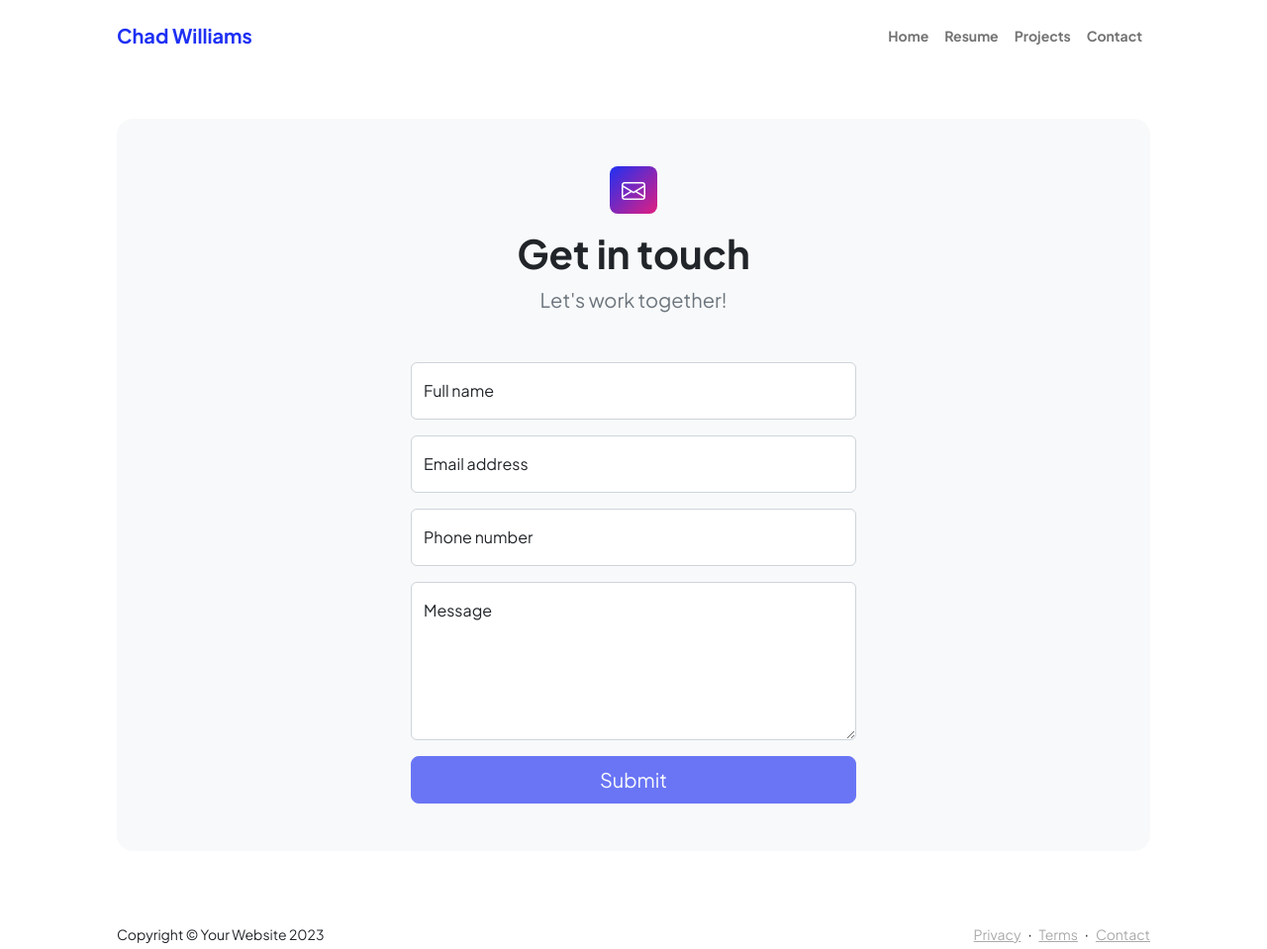
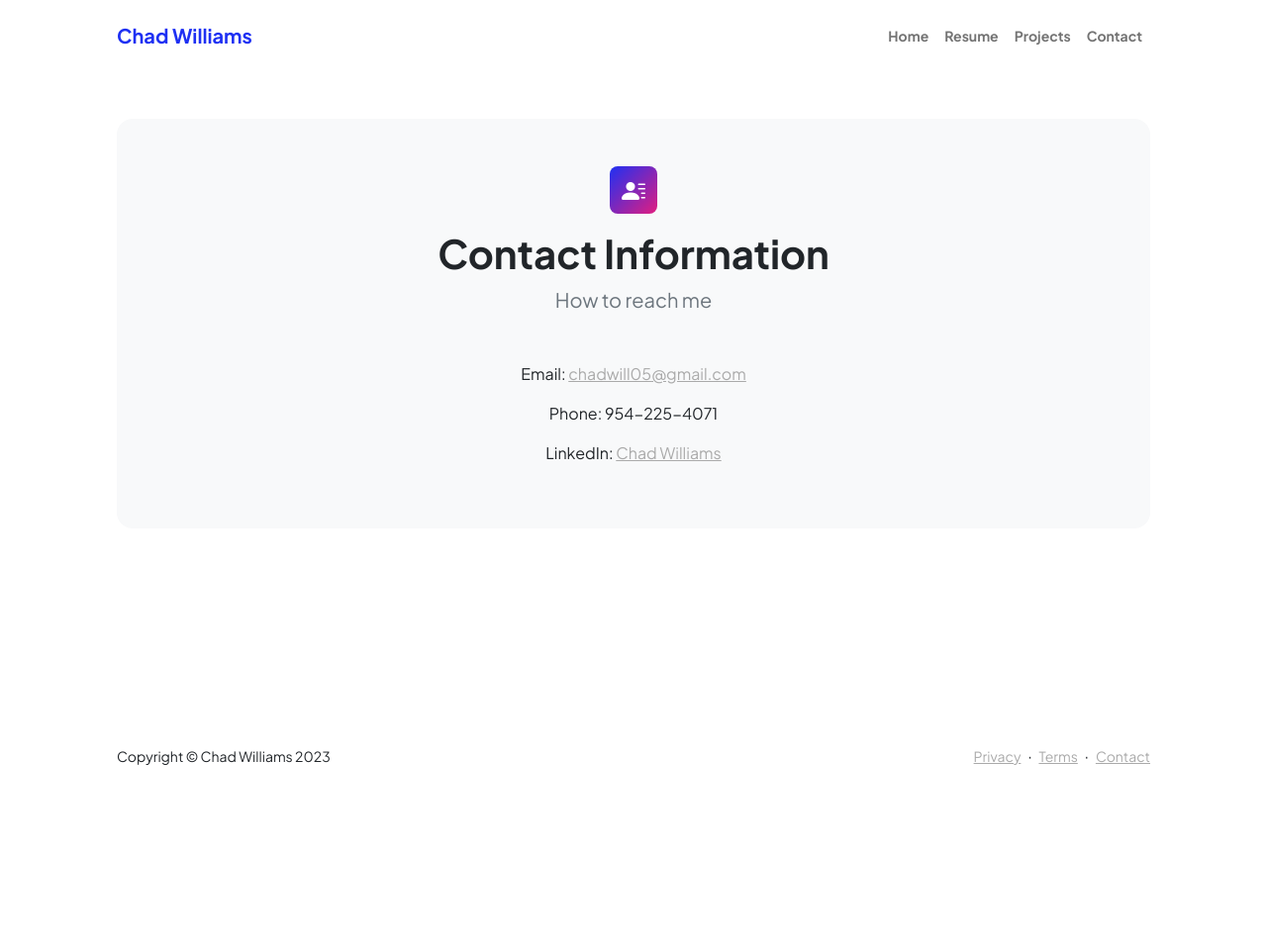
Before and after one commit to chadwill05/main_data_portfolio, a plain HTML site: page templates/contact.html in a window 1280 px wide. Shown: the whole page at 99% size. After the commit the page ends 800 px from the top, so only its background shows below. Drawn offline with nearby package versions, Linux system fonts and the light colour scheme; files that its build step writes are made by us from their sources; files whose address does not match are found by name.

Commit message:
updated contact page

```diff
--- a/templates/contact.html
+++ b/templates/contact.html
@@ -3,9 +3,9 @@
 <head>
     <meta charset="utf-8" />
     <meta name="viewport" content="width=device-width, initial-scale=1, shrink-to-fit=no" />
-        <meta name="description" content />
-        <meta name="author" content />
-        <title>Modern Business - Start Bootstrap Template</title>
+    <meta name="description" content="" />
+    <meta name="author" content="" />
+    <title>Contact - Chad Williams</title>
     <!-- Favicon-->
     <link rel="icon" type="image/x-icon" href="assets/favicon.ico" />
     <!-- Custom Google font-->
@@ -34,71 +34,24 @@
                 </div>
             </div>
         </nav>
+
         <!-- Page content-->
         <section class="py-5">
             <div class="container px-5">
-                    <!-- Contact form-->
+                <!-- Contact information-->
                 <div class="bg-light rounded-4 py-5 px-4 px-md-5">
                     <div class="text-center mb-5">
-                            <div class="feature bg-primary bg-gradient-primary-to-secondary text-white rounded-3 mb-3"><i class="bi bi-envelope"></i></div>
-                            <h1 class="fw-bolder">Get in touch</h1>
-                            <p class="lead fw-normal text-muted mb-0">Let's work together!</p>
+                        <div class="feature bg-primary bg-gradient-primary-to-secondary text-white rounded-3 mb-3"><i class="bi bi-person-lines-fill"></i></div>
+                        <h1 class="fw-bolder">Contact Information</h1>
+                        <p class="lead fw-normal text-muted mb-0">How to reach me</p>
                     </div>
                     <div class="row gx-5 justify-content-center">
                         <div class="col-lg-8 col-xl-6">
-                                <!-- * * * * * * * * * * * * * * *-->
-                                <!-- * * SB Forms Contact Form * *-->
-                                <!-- * * * * * * * * * * * * * * *-->
-                                <!-- This form is pre-integrated with SB Forms.-->
-                                <!-- To make this form functional, sign up at-->
-                                <!-- https://startbootstrap.com/solution/contact-forms-->
-                                <!-- to get an API token!-->
-                                <form id="contactForm" data-sb-form-api-token="API_TOKEN">
-                                    <!-- Name input-->
-                                    <div class="form-floating mb-3">
-                                        <input class="form-control" id="name" type="text" placeholder="Enter your name..." data-sb-validations="required" />
-                                        <label for="name">Full name</label>
-                                        <div class="invalid-feedback" data-sb-feedback="name:required">A name is required.</div>
+                            <div class="text-center">
+                                <p>Email: <a href="mailto:chadwill05@gmail.com">chadwill05@gmail.com</a></p>
+                                <p>Phone: 954-225-4071</p>
+                                <p>LinkedIn: <a href="https://www.linkedin.com/in/chad-williams5/" target="_blank">Chad Williams</a></p>
                             </div>
-                                    <!-- Email address input-->
-                                    <div class="form-floating mb-3">
-                                        <input class="form-control" id="email" type="email" placeholder="name@example.com" data-sb-validations="required,email" />
-                                        <label for="email">Email address</label>
-                                        <div class="invalid-feedback" data-sb-feedback="email:required">An email is required.</div>
-                                        <div class="invalid-feedback" data-sb-feedback="email:email">Email is not valid.</div>
-                                    </div>
-                                    <!-- Phone number input-->
-                                    <div class="form-floating mb-3">
-                                        <input class="form-control" id="phone" type="tel" placeholder="(123) 456-7890" data-sb-validations="required" />
-                                        <label for="phone">Phone number</label>
-                                        <div class="invalid-feedback" data-sb-feedback="phone:required">A phone number is required.</div>
-                                    </div>
-                                    <!-- Message input-->
-                                    <div class="form-floating mb-3">
-                                        <textarea class="form-control" id="message" type="text" placeholder="Enter your message here..." style="height: 10rem" data-sb-validations="required"></textarea>
-                                        <label for="message">Message</label>
-                                        <div class="invalid-feedback" data-sb-feedback="message:required">A message is required.</div>
-                                    </div>
-                                    <!-- Submit success message-->
-                                    <!---->
-                                    <!-- This is what your users will see when the form-->
-                                    <!-- has successfully submitted-->
-                                    <div class="d-none" id="submitSuccessMessage">
-                                        <div class="text-center mb-3">
-                                            <div class="fw-bolder">Form submission successful!</div>
-                                            To activate this form, sign up at
-                                            <br />
-                                            <a href="https://startbootstrap.com/solution/contact-forms">https://startbootstrap.com/solution/contact-forms</a>
-                                        </div>
-                                    </div>
-                                    <!-- Submit error message-->
-                                    <!---->
-                                    <!-- This is what your users will see when there is-->
-                                    <!-- an error submitting the form-->
-                                    <div class="d-none" id="submitErrorMessage"><div class="text-center text-danger mb-3">Error sending message!</div></div>
-                                    <!-- Submit Button-->
-                                    <div class="d-grid"><button class="btn btn-primary btn-lg disabled" id="submitButton" type="submit">Submit</button></div>
-                                </form>
                         </div>
                     </div>
                 </div>
@@ -109,7 +62,7 @@
     <footer class="bg-white py-4 mt-auto">
         <div class="container px-5">
             <div class="row align-items-center justify-content-between flex-column flex-sm-row">
-                    <div class="col-auto"><div class="small m-0">Copyright &copy; Your Website 2023</div></div>
+                <div class="col-auto"><div class="small m-0">Copyright &copy; Chad Williams 2023</div></div>
                 <div class="col-auto">
                     <a class="small" href="#!">Privacy</a>
                     <span class="mx-1">&middot;</span>
@@ -124,10 +77,5 @@
     <script src="https://cdn.jsdelivr.net/npm/bootstrap@5.2.3/dist/js/bootstrap.bundle.min.js"></script>
     <!-- Core theme JS-->
     <script src="js/scripts.js"></script>
-        <!-- * * * * * * * * * * * * * * * * * * * * * * * * * * * * * * * * * * * * * * * *-->
-        <!-- * *                               SB Forms JS                               * *-->
-        <!-- * * Activate your form at https://startbootstrap.com/solution/contact-forms * *-->
-        <!-- * * * * * * * * * * * * * * * * * * * * * * * * * * * * * * * * * * * * * * * *-->
-        <script src="https://cdn.startbootstrap.com/sb-forms-latest.js"></script>
 </body>
 </html>
```
Also changed, not shown: 1 other file. Lines whose indentation alone changed are shown as unchanged.
